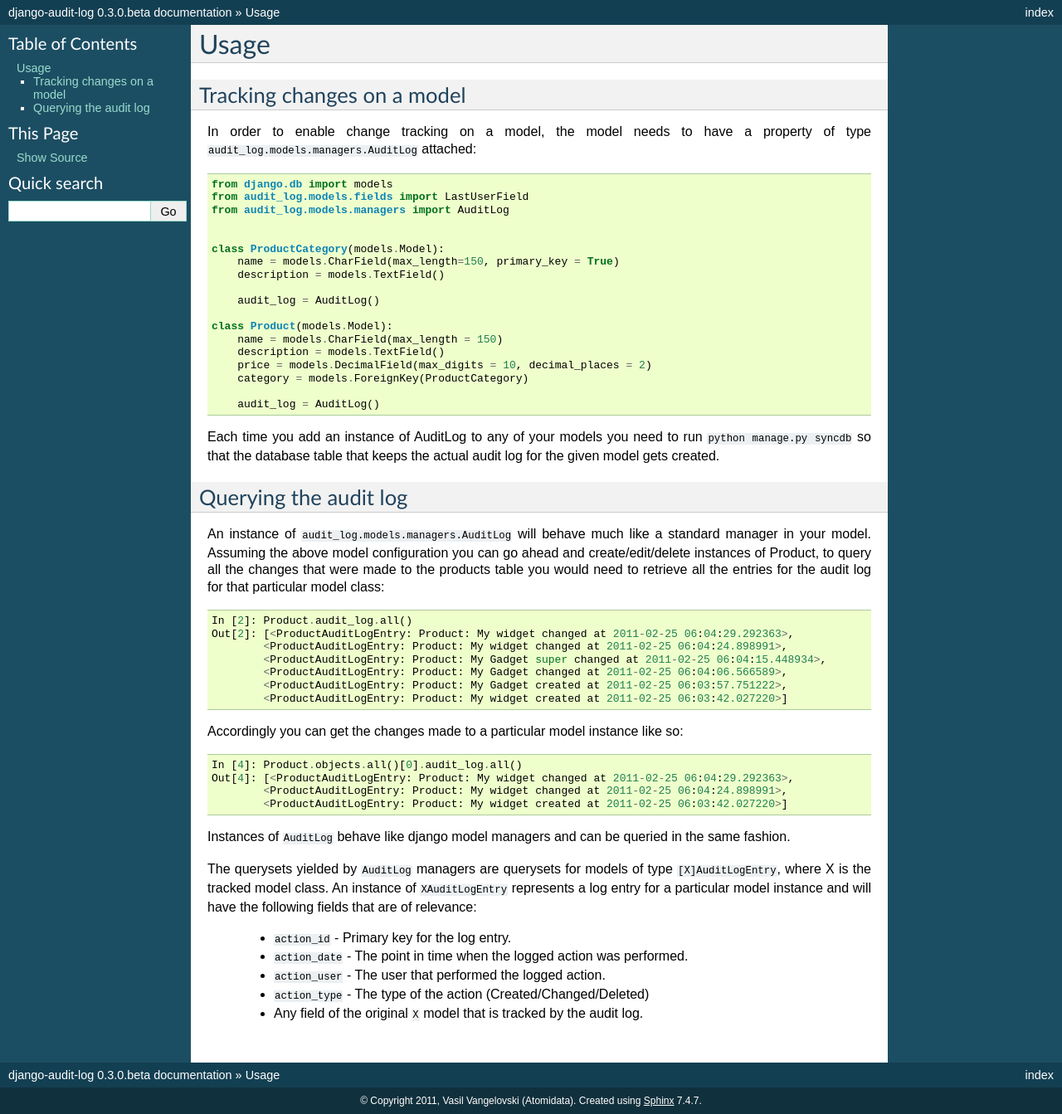
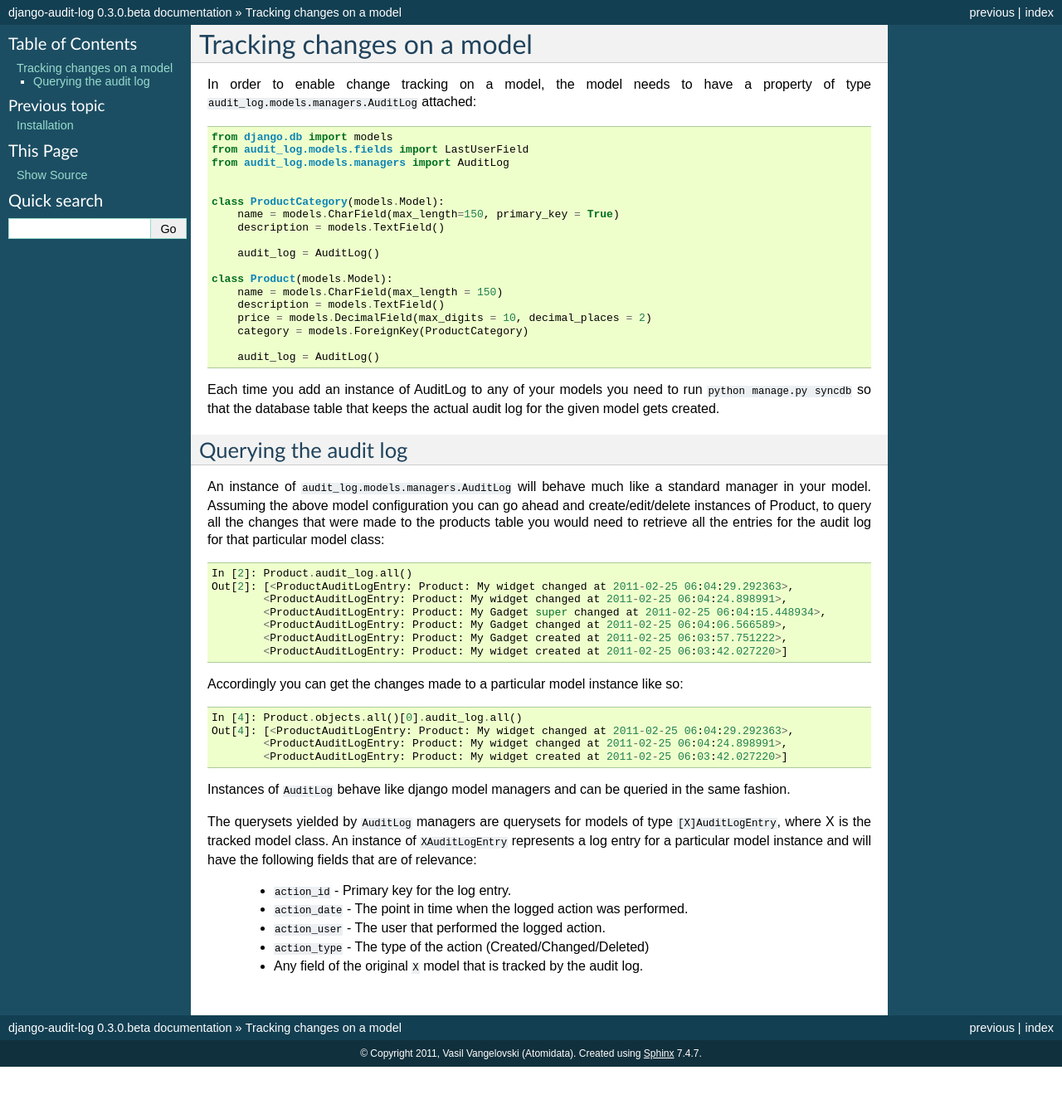
Before and after one commit to vvangelovski/django-audit-log, a Sphinx documentation site: the page built from docs/change_tracking.rst, in a window 1280 px wide. Shown: the whole page at 83% size. Built offline with Sphinx 7.4.7, drawn with Linux system fonts in a browser that asks for light colours; pages that are not in the unit, such as notebooks, are missing from menus; after the commit the page ends 1286 px from its top, so only the background shows below that.

Commit message:
Working on updating docs

```diff
--- a/docs/change_tracking.rst
+++ b/docs/change_tracking.rst
@@ -1,8 +1,6 @@
-Usage
+Tracking changes on a model
 ==================
 
-Tracking changes on a model
-----------------------------
 
 In order to enable change tracking on a model, the model needs to have a
 property of type ``audit_log.models.managers.AuditLog`` attached::
--- a/docs/index.rst
+++ b/docs/index.rst
@@ -12,7 +12,7 @@ Contents:
    :maxdepth: 2
 
    install
-   usage
+   change_tracking
 
 Indices and tables
 ==================
```
